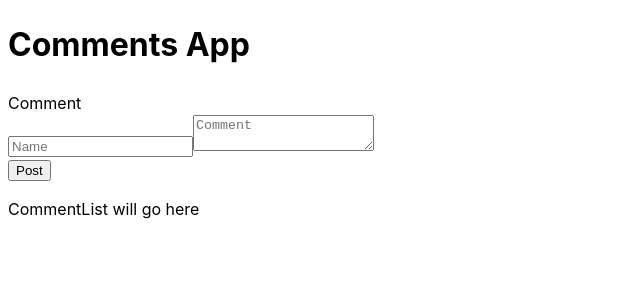
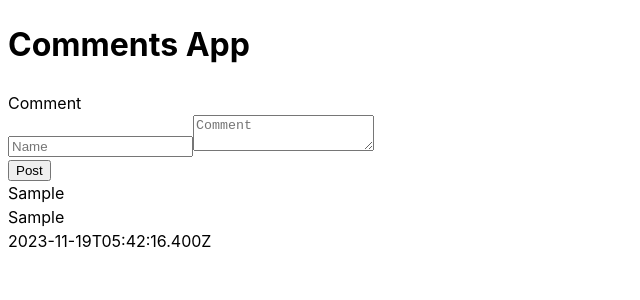
Before and after one commit to Jayasurya-Seetharaman/comments-app, a React (Vite) app: page / in a window 1280 px wide. Both pictures are taken after typing "Sample", "Sample" into the empty fields and a click on the button "Post". Shown: the top 300 px of the page, without its empty margins (0-640 px from the left). Built offline with nearby package versions, Linux system fonts and the light colour scheme.

Commit message:
Posts basic component created - Rendered post details and replies

```diff
--- a/src/App.tsx
+++ b/src/App.tsx
@@ -1,13 +1,20 @@
 import PostForm from "./components/PostForm";
+import Posts from "./components/Posts";
 import { appStore } from "./stores/appStore";
 
 function App() {
-  const { addPost } = appStore();
+  const { addPost, posts } = appStore();
+  posts.map((post) => {
+    console.log("post", post);
+    post.replies?.map((reply) => {
+      console.log("reply", reply);
+    });
+  });
   return (
     <>
       <h1>Comments App</h1>
       <PostForm headerText="Comment" onSubmit={addPost} />
-      <p>CommentList will go here</p>
+      <Posts type="comment" data={posts} />
     </>
   );
 }
--- /dev/null
+++ b/src/components/Posts.tsx
@@ -0,0 +1,43 @@
+import { CommonProps, PostProps } from "../types";
+
+/* check if we can use discriminated unions to make this component more generic */
+// type CommentPostProps = {
+//   type: "comment";
+//   data: PostsProps[];
+//   postId: string;
+// };
+
+// type ReplyPostProps = {
+//   type: "reply";
+//   data: CommonProps[];
+// };
+
+// type PostsProps = CommentPostProps | ReplyPostProps;
+
+type PostsProps = {
+  type: "comment" | "reply";
+  data: PostProps[];
+  postId?: string;
+};
+
+export default function Posts(props: PostsProps) {
+  const { type, data, postId } = props;
+  return (
+    <div className="px-4 py-2 max-w-[600px] m-auto flex flex-col border border-[#EFEFEF] rounded-sm">
+      {data.map((post) => {
+        return (
+          <>
+            <div key={post.id}>
+              <div>{post.name}</div>
+              <div>{post.message}</div>
+              <div>{post.timestamp}</div>
+            </div>
+            {post.replies && post.replies.length > 0 && (
+              <Posts type="reply" data={post.replies} postId={post.id} />
+            )}
+          </>
+        );
+      })}
+    </div>
+  );
+}
```
